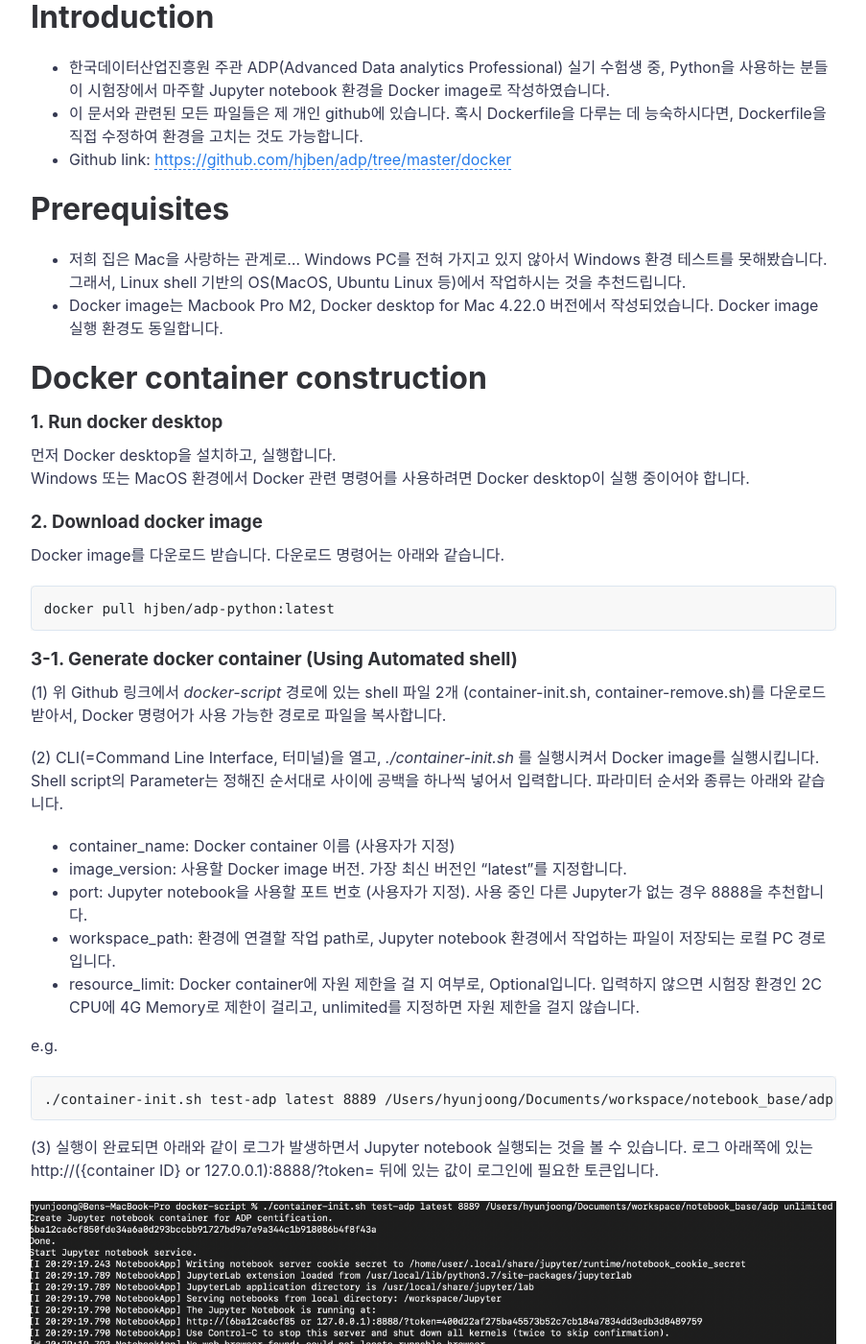
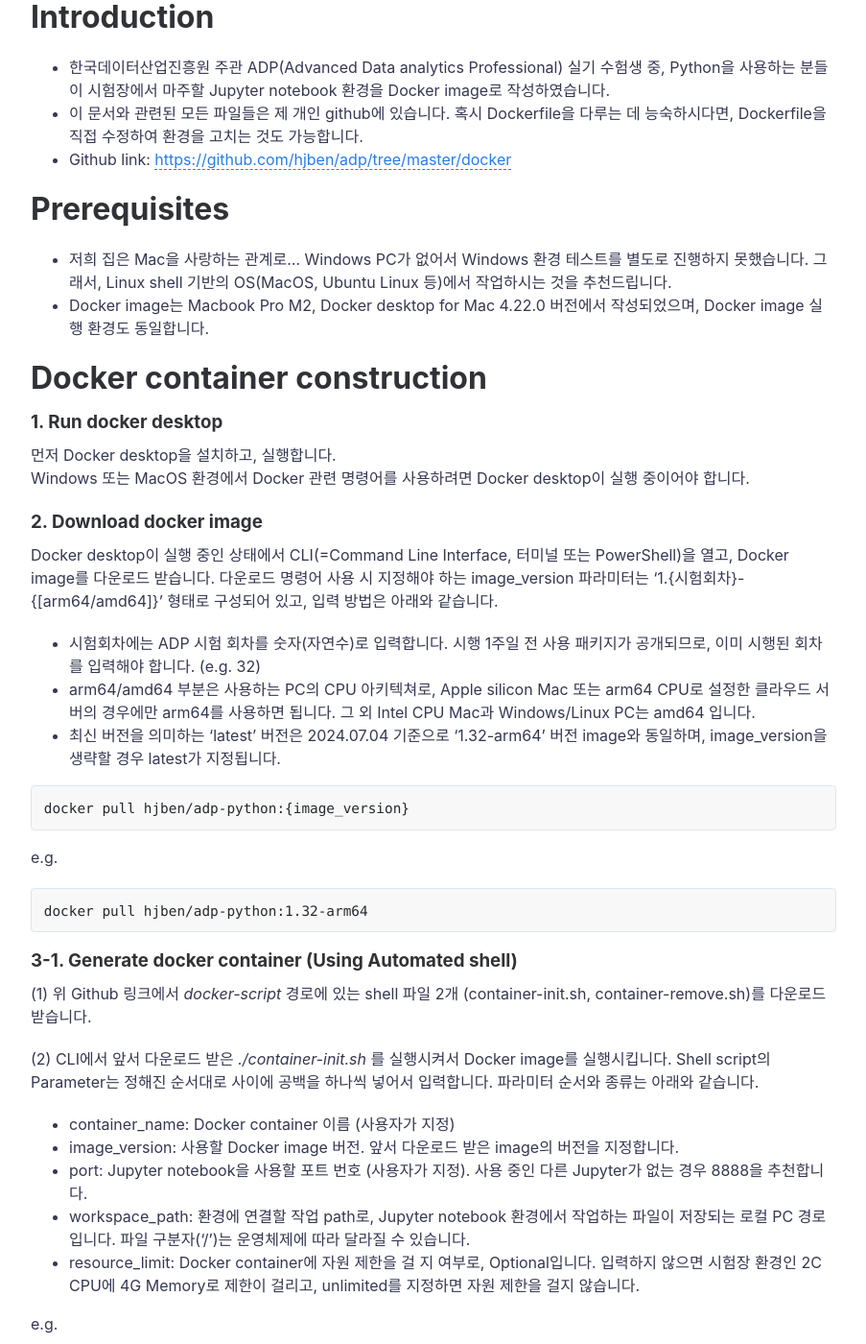
Before and after one commit to hjben/hjben.github.io, a Jekyll site: the page built from _posts/2023-11-25-adp-docker.md, in a window 1280 px wide and 1400 px high, scrolled down 662 px. Shown: the whole window at 96% size, without its empty margins (188-1091 px from the left). Built offline with Jekyll 4.4.1, drawn with Linux system fonts in a browser that asks for light colours; nearby versions of some CDN libraries; comment, search, counter and statistics services are not loaded; some of the changed text lies outside the part shown.

Commit message:
Update 2023-11-25-adp-docker.md

````diff
--- a/_posts/2023-11-25-adp-docker.md
+++ b/_posts/2023-11-25-adp-docker.md
@@ -12,8 +12,8 @@ summary: Docker로 Jupyter notebook 환경 커스터마이징
 - Github link: [https://github.com/hjben/adp/tree/master/docker](https://github.com/hjben/adp/tree/master/docker)
 
 # Prerequisites
-- 저희 집은 Mac을 사랑하는 관계로... Windows PC를 전혀 가지고 있지 않아서 Windows 환경 테스트를 못해봤습니다. 그래서, Linux shell 기반의 OS(MacOS, Ubuntu Linux 등)에서 작업하시는 것을 추천드립니다.
-- Docker image는 Macbook Pro M2, Docker desktop for Mac 4.22.0 버전에서 작성되었습니다. Docker image 실행 환경도 동일합니다.
+- 저희 집은 Mac을 사랑하는 관계로... Windows PC가 없어서 Windows 환경 테스트를 별도로 진행하지 못했습니다. 그래서, Linux shell 기반의 OS(MacOS, Ubuntu Linux 등)에서 작업하시는 것을 추천드립니다.
+- Docker image는 Macbook Pro M2, Docker desktop for Mac 4.22.0 버전에서 작성되었으며, Docker image 실행 환경도 동일합니다.
 
 # Docker container construction
 ### 1. Run docker desktop
@@ -21,19 +21,28 @@ summary: Docker로 Jupyter notebook 환경 커스터마이징
 Windows 또는 MacOS 환경에서 Docker 관련 명령어를 사용하려면 Docker desktop이 실행 중이어야 합니다.
 
 ### 2. Download docker image
-Docker image를 다운로드 받습니다. 다운로드 명령어는 아래와 같습니다.
+Docker desktop이 실행 중인 상태에서 CLI(=Command Line Interface, 터미널 또는 PowerShell)을 열고, Docker image를 다운로드 받습니다. 다운로드 명령어 사용 시 지정해야 하는 image_version 파라미터는 '1.{시험회차}-{[arm64/amd64]}' 형태로 구성되어 있고, 입력 방법은 아래와 같습니다.
+- 시험회차에는 ADP 시험 회차를 숫자(자연수)로 입력합니다. 시행 1주일 전 사용 패키지가 공개되므로, 이미 시행된 회차를 입력해야 합니다. (e.g. 32)
+- arm64/amd64 부분은 사용하는 PC의 CPU 아키텍쳐로, Apple silicon Mac 또는 arm64 CPU로 설정한 클라우드 서버의 경우에만 arm64를 사용하면 됩니다. 그 외 Intel CPU Mac과 Windows/Linux PC는 amd64 입니다.
+- 최신 버전을 의미하는 'latest' 버전은 2024.07.04 기준으로 '1.32-arm64' 버전 image와 동일하며, image_version을 생략할 경우 latest가 지정됩니다.
+
 ```
-docker pull hjben/adp-python:latest
+docker pull hjben/adp-python:{image_version}
+```
+
+e.g.
+```
+docker pull hjben/adp-python:1.32-arm64
 ```
 
 ### 3-1. Generate docker container (Using Automated shell)
-(1) 위 Github 링크에서 _docker-script_ 경로에 있는 shell 파일 2개 (container-init.sh, container-remove.sh)를 다운로드 받아서, Docker 명령어가 사용 가능한 경로로 파일을 복사합니다.
+(1) 위 Github 링크에서 _docker-script_ 경로에 있는 shell 파일 2개 (container-init.sh, container-remove.sh)를 다운로드 받습니다.
 
-(2) CLI(=Command Line Interface, 터미널)을 열고, _./container-init.sh_ 를 실행시켜서 Docker image를 실행시킵니다. Shell script의 Parameter는 정해진 순서대로 사이에 공백을 하나씩 넣어서 입력합니다. 파라미터 순서와 종류는 아래와 같습니다.
+(2) CLI에서 앞서 다운로드 받은 _./container-init.sh_ 를 실행시켜서 Docker image를 실행시킵니다. Shell script의 Parameter는 정해진 순서대로 사이에 공백을 하나씩 넣어서 입력합니다. 파라미터 순서와 종류는 아래와 같습니다.
 - container_name: Docker container 이름 (사용자가 지정)
-- image_version: 사용할 Docker image 버전. 가장 최신 버전인 "latest"를 지정합니다.
+- image_version: 사용할 Docker image 버전. 앞서 다운로드 받은 image의 버전을 지정합니다.
 - port: Jupyter notebook을 사용할 포트 번호 (사용자가 지정). 사용 중인 다른 Jupyter가 없는 경우 8888을 추천합니다.
-- workspace_path: 환경에 연결할 작업 path로, Jupyter notebook 환경에서 작업하는 파일이 저장되는 로컬 PC 경로입니다.
+- workspace_path: 환경에 연결할 작업 path로, Jupyter notebook 환경에서 작업하는 파일이 저장되는 로컬 PC 경로입니다. 파일 구분자('/')는 운영체제에 따라 달라질 수 있습니다.
 - resource_limit: Docker container에 자원 제한을 걸 지 여부로, Optional입니다. 입력하지 않으면 시험장 환경인 2C CPU에 4G Memory로 제한이 걸리고, unlimited를 지정하면 자원 제한을 걸지 않습니다.
 
 e.g.
@@ -47,12 +56,12 @@ e.g.
 <br><br> Jupyter notebook 접속은 웹 브라우저에 접속한 후 localhost:{사용자 지정 포트}로 할 수 있습니다. <br><br>
 <img src ="https://raw.githubusercontent.com/hjben/hjben.github.io/master/_img/adp-docker/notebook-main.png" alt="notebook-main">
 
-<br> 로그인 화면에서 노트북 비밀번호 설정도 가능하지만, 컴퓨터 재부팅 등으로 Container가 중지되면 원상복구되어 다시 토큰 로그인을 해야 합니다.
+<br> 로그인 화면에서 노트북 비밀번호 설정도 가능하지만, 컴퓨터 재부팅 등으로 Docker container가 중지되면 원상복구되어 다시 토큰으로 로그인해야 합니다.
 
-(4) 다른 CLI를 열고 _./container-remove.sh_ 명령어를 수행하여 실행 중인 Jupyter notebook을 중지시킬 수 있습니다. 명령어 수행 시 삭제할 Container 이름인 container_name 파라미터를 지정해야 합니다.
+(4) 다른 CLI를 열고 _./container-remove.sh_ 명령어를 수행하여 실행 중인 Jupyter notebook을 중지시킬 수 있습니다. 명령어 수행 시 container_name 파라미터로 중지하고 싶은 Container 이름을 지정해야 합니다.
 
 ### 3-2. Generate docker container (Manual)
-(1) CLI를 열고, 아래의 두 Docker 명령어를 직접 수행하여 Container를 생성할 수 있습니다. 중괄호로 표시된 Parameter들은 2-1에서 container-init.sh 파일의 Parameter와 동일합니다.
+(1) CLI를 열고, 아래의 두 Docker 명령어를 직접 수행하여 Container를 생성할 수 있습니다. 중괄호로 표시된 Parameter들은 2-1 단락에서 서술한 container-init.sh 파일의 Parameter와 동일합니다.
 
 ```
 docker run --name {container_name} -d -t -p {port}:8888 -v {workspace_path}:/workspace/Jupyter hjben/adp-python:{image_version}
@@ -79,7 +88,7 @@ docker rm -f {container_name}
 - 로컬의 {workspace_path} 경로가 Container 내부의 /workspace/Jupyter 경로와 동기화됩니다. 로컬의 {workspace_path} 경로에 파일을 복사하면 Jupyter notebook 내 /workspace/Jupyter 경로 하위에 들어가며, 반대 케이스도 가능합니다.
 
 ### 4. Python Packages
-- Python 패키지 버전은 31회 ADP실기 시험안내를 참고하였으며, 이후 패키지가 추가/변경되는 경우 업데이트 예정입니다.
+- Python 패키지 버전은 ADP실기 시험안내를 참고하였으며, 패키지 추가/변경에 대응하여 꾸준히 업데이트 할 예정입니다.
 - 패키지는 가능한 비슷한 버전으로 구성했지만 실제 시험장의 환경과는 차이가 있으며 일부 기능이 동작하지 않을 수도 있습니다.
 - 다음은 시험장에는 있지만, 현재 시점에서 설치가 불가능하여 Docker image에 없는 패키지 목록입니다.
 ```
@@ -132,7 +141,7 @@ Werkzeug==1.0.1
 zope.interface==4.7.2
 ```
 
-- 아래 패키지들은 시험 공부 중 필요에 의해 추가 설치한 패키지로, Docker image에 포함되어 있습니다. 2023.11.17 기준 최신 버전이 설치되어 있습니다.
+- 아래 패키지들은 시험 공부 중 필요에 의해 추가 설치한 패키지로, Docker image에 포함되어 있습니다. 2024.07.04 기준 최신 버전이 설치되어 있습니다.
 ```
 stemgraphic
 kendall-w
````
